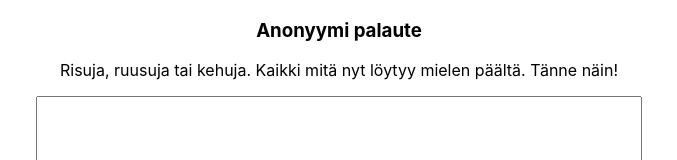
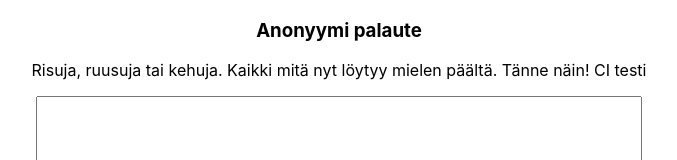
Before and after one commit to ggv3/std-feedback-frontend, a React (Create React App) app: page / in a window 1280 px wide. Shown: the top 160 px of the page, without its empty margins (301-978 px from the left). Built offline with nearby package versions, Linux system fonts and the light colour scheme.

Commit message:
CI testing

```diff
--- a/src/components/Form.jsx
+++ b/src/components/Form.jsx
@@ -37,7 +37,7 @@ class Form extends React.Component {
           <h3>Anonyymi palaute</h3>
           <p>
             Risuja, ruusuja tai kehuja. Kaikki mitä nyt löytyy mielen päältä.
-            Tänne näin!
+            Tänne näin! CI testi
           </p>
         </div>
         <div>
```
